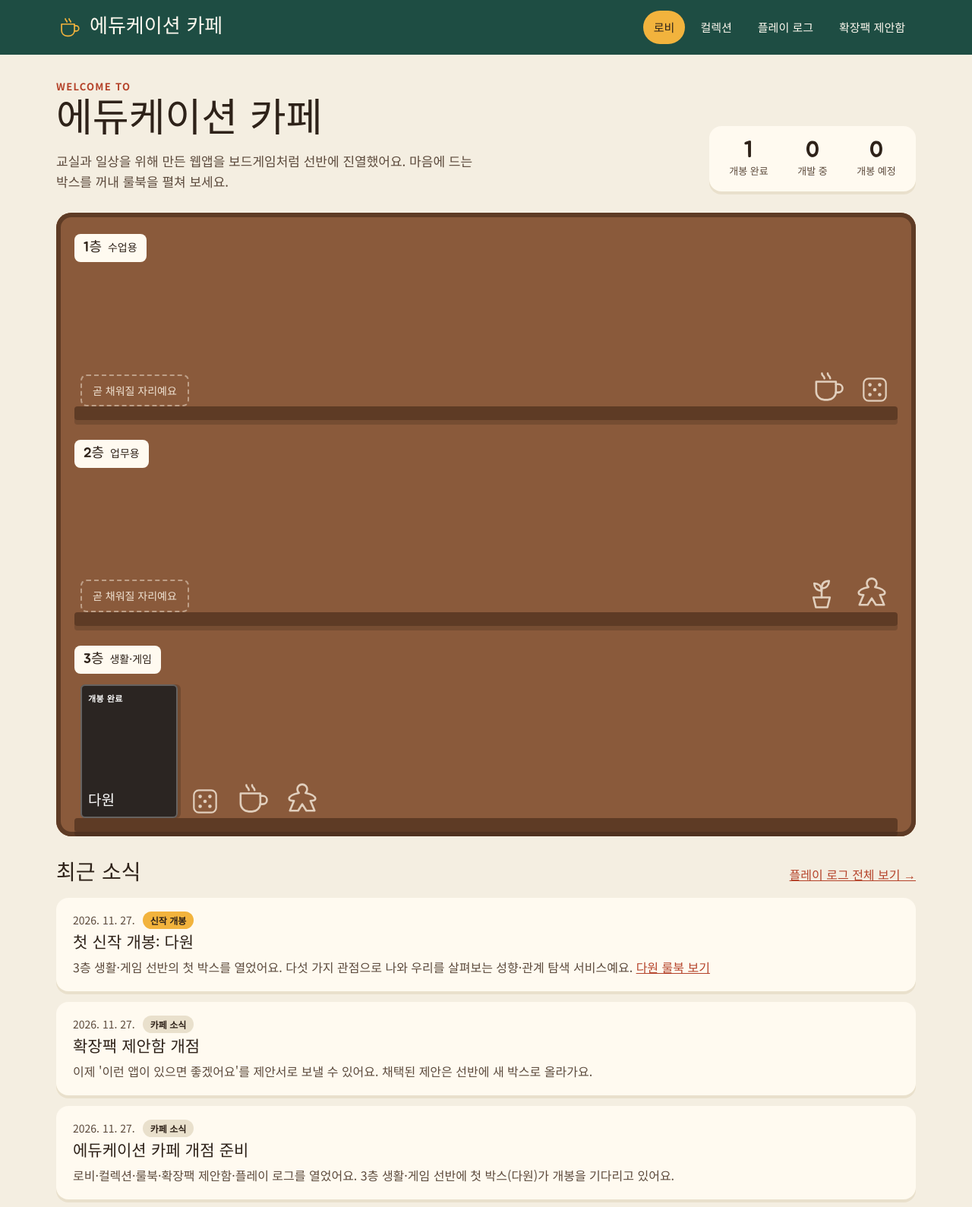
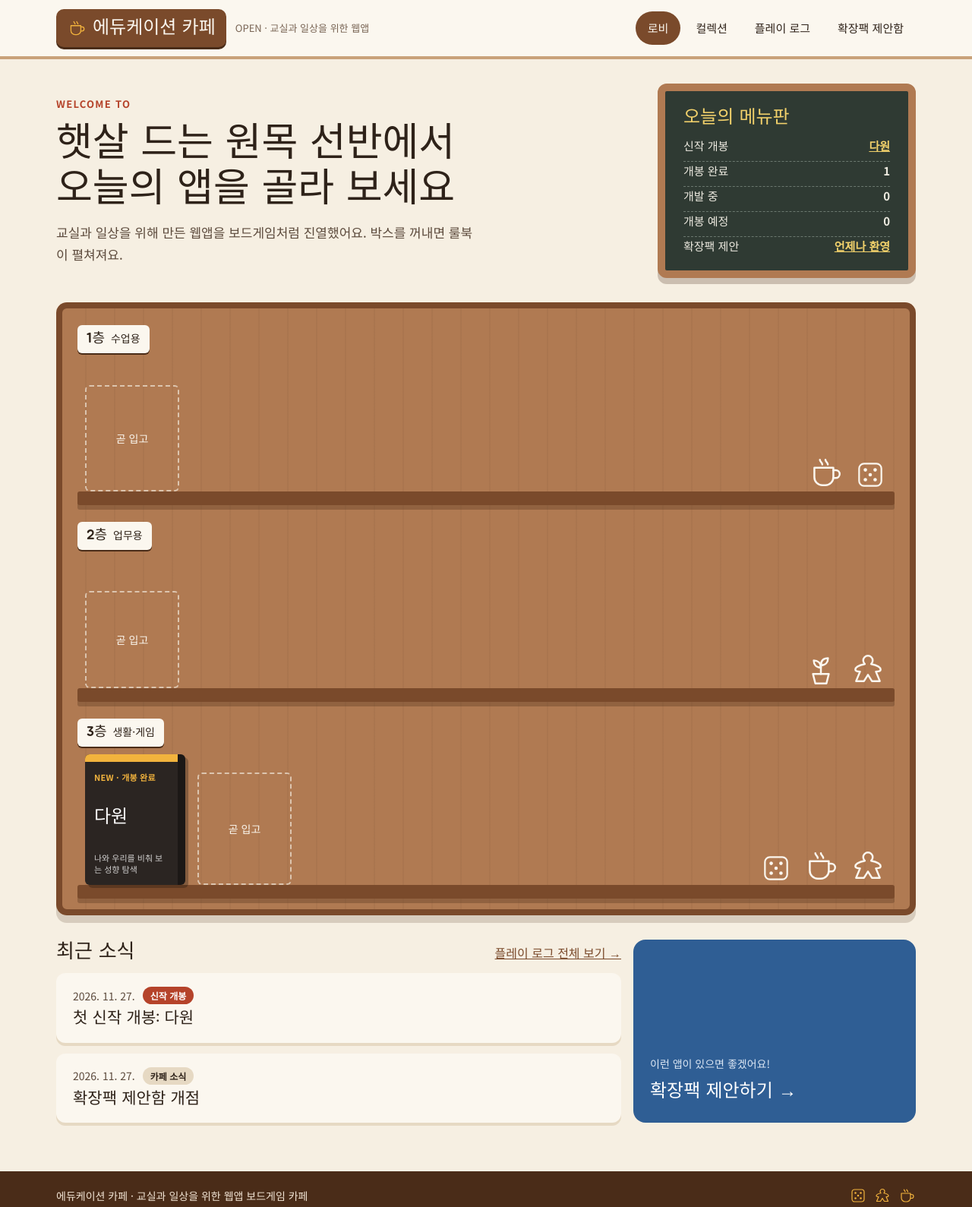
Before and after one commit to mary-park/mirim-education-cafe, a plain HTML site: page index.html in a window 1280 px wide. Shown: the top 1589 px of the page at 76% size. Drawn offline with Linux system fonts and the light colour scheme.

Commit message:
5단계: 시안 1 햇살 원목 카페 디자인 적용
- 크림색 간판 머리말, 칠판 메뉴판, 원목 선반, 옆면 있는 보드게임 박스
- 층마다 '곧 입고' 자리, 개봉 30일 동안 NEW 표시
- 최근 소식 + 제안 카드 배치
- 비어 있는 채택 목록이 보이던 문제 수정

Co-Authored-By: Claude Opus 5.5 <noreply@anthropic.com>
Claude-Session: https://claude.ai/code/session_01T7ceLw3KwCWXYzjYiTGszn

```diff
--- a/assets/css/style.css
+++ b/assets/css/style.css
@@ -1,13 +1,15 @@
 /* 에듀케이션 카페 공통 스타일 */
 :root {
-  --wall: #f4eee1;
-  --wall-dark: #e9e0cc;
-  --paper: #fffaf0;
+  --wall: #f6efe2;
+  --wall-dark: #e6d9c3;
+  --paper: #fbf7ef;
   --ink: #2e2219;
   --ink-soft: #5c4a3c;
-  --wood: #8a5a3b;
-  --wood-dark: #5e3b25;
-  --wood-light: #b07a52;
+  --wood: #b07a52;
+  --wood-dark: #7a4a2b;
+  --wood-deep: #4a2c18;
+  --wood-light: #c9a27a;
+  --chalk: #2f3a33;
   --red: #b5432a;
   --yellow: #f2b33d;
   --blue: #2f5e94;
@@ -18,6 +20,7 @@
 }
 
 * { box-sizing: border-box; }
+[hidden] { display: none !important; }
 html { scroll-behavior: smooth; }
 body {
   margin: 0;
@@ -30,27 +33,29 @@ body {
   flex-direction: column;
 }
 main { flex: 1; width: 100%; max-width: 1180px; margin: 0 auto; padding: 32px 24px 64px; }
-a { color: var(--red); }
-a:hover { color: var(--wood-dark); }
+a { color: var(--wood-dark); }
+a:hover { color: var(--wood-deep); }
 h1, h2, h3 { font-family: var(--font-title); font-weight: 400; margin: 0; line-height: 1.25; }
 svg { width: 100%; height: 100%; fill: none; stroke: currentColor; stroke-width: 2.4; stroke-linecap: round; stroke-linejoin: round; }
 svg .fill { fill: currentColor; stroke: none; }
 :focus-visible { outline: 3px solid var(--blue); outline-offset: 3px; border-radius: 6px; }
 
 /* 머리말: 카페 간판 */
-#site-header { background: var(--green); color: var(--paper); }
-.header-inner { max-width: 1180px; margin: 0 auto; padding: 14px 24px; display: flex; align-items: center; justify-content: space-between; flex-wrap: wrap; gap: 12px; }
-.sign { display: flex; align-items: center; gap: 10px; color: var(--paper); text-decoration: none; }
-.sign:hover { color: var(--yellow); }
-.sign-icon { width: 34px; height: 34px; color: var(--yellow); }
-.sign-text { font-family: var(--font-title); font-size: 26px; }
-#site-header nav { display: flex; gap: 6px; flex-wrap: wrap; }
-#site-header nav a { color: var(--paper); text-decoration: none; padding: 10px 14px; border-radius: 999px; font-size: 15px; font-weight: 500; }
-#site-header nav a:hover { background: rgba(255, 255, 255, 0.12); color: var(--paper); }
-#site-header nav a[aria-current="page"] { background: var(--yellow); color: var(--ink); }
+#site-header { background: var(--paper); border-bottom: 4px solid var(--wood-light); }
+.header-inner { max-width: 1180px; margin: 0 auto; padding: 12px 24px; display: flex; align-items: center; justify-content: space-between; flex-wrap: wrap; gap: 12px; }
+.sign-wrap { display: flex; align-items: center; gap: 12px; flex-wrap: wrap; }
+.sign { display: inline-flex; align-items: center; gap: 8px; background: var(--wood-dark); color: var(--paper); text-decoration: none; border-radius: 10px; padding: 6px 14px; box-shadow: 0 3px 0 var(--wood-deep); }
+.sign:hover { color: #fff; background: var(--wood-deep); }
+.sign-icon { width: 26px; height: 26px; color: var(--yellow); }
+.sign-text { font-family: var(--font-title); font-size: 24px; }
+.sign-tagline { font-size: 13px; color: #7a6656; }
+#site-header nav { display: flex; gap: 4px; flex-wrap: wrap; }
+#site-header nav a { color: var(--ink); text-decoration: none; padding: 10px 16px; border-radius: 999px; font-size: 15px; font-weight: 500; }
+#site-header nav a:hover { background: var(--wall-dark); }
+#site-header nav a[aria-current="page"] { background: var(--wood-dark); color: var(--paper); }
 
 /* 꼬리말 */
-#site-footer { background: var(--wood-dark); color: #f1e4d4; font-size: 14px; }
+#site-footer { background: var(--wood-deep); color: #f1e4d4; font-size: 14px; }
 .footer-inner { max-width: 1180px; margin: 0 auto; padding: 20px 24px; display: flex; justify-content: space-between; align-items: center; gap: 12px; flex-wrap: wrap; }
 .footer-icons { display: flex; gap: 8px; color: var(--yellow); }
 .footer-icons svg { width: 24px; height: 24px; }
@@ -68,49 +73,64 @@ svg .fill { fill: currentColor; stroke: none; }
 .btn--ghost:hover { background: var(--ink); color: var(--paper); }
 .btn[disabled] { opacity: 0.5; cursor: not-allowed; }
 
-/* 로비 소개 */
-.lobby-hero { display: flex; justify-content: space-between; align-items: flex-end; gap: 24px; flex-wrap: wrap; margin-bottom: 28px; }
-.lobby-hero h1 { font-size: clamp(34px, 5.5vw, 52px); }
-.lobby-hero p { margin: 8px 0 0; color: var(--ink-soft); font-size: 17px; max-width: 560px; }
-.counter { background: var(--paper); border-radius: var(--radius); padding: 16px 20px; display: flex; gap: 20px; box-shadow: 0 4px 0 var(--wall-dark); }
-.counter div { display: flex; flex-direction: column; align-items: center; min-width: 64px; }
-.counter b { font-family: var(--font-title); font-size: 30px; font-weight: 400; line-height: 1.1; }
-.counter span { font-size: 13px; color: var(--ink-soft); }
+/* 로비 소개 + 칠판 메뉴판 */
+.lobby-hero { display: flex; gap: 28px; align-items: stretch; flex-wrap: wrap; margin-bottom: 32px; }
+.lobby-intro { flex: 1 1 460px; display: flex; flex-direction: column; justify-content: center; gap: 12px; }
+.lobby-intro h1 { font-size: clamp(34px, 5vw, 52px); line-height: 1.15; }
+.lobby-intro p { margin: 0; color: var(--ink-soft); font-size: 17px; line-height: 1.7; max-width: 560px; }
+.chalkboard { flex: 0 1 340px; background: var(--chalk); border: 10px solid var(--wood); border-radius: 12px; padding: 20px 24px; color: #edeae0; display: flex; flex-direction: column; gap: 10px; box-shadow: 0 8px 0 rgba(74, 44, 24, 0.25); }
+.chalkboard h2 { font-size: 24px; color: #f2d16b; }
+.chalk-row { display: flex; justify-content: space-between; gap: 12px; border-bottom: 1px dashed #6b786f; padding-bottom: 8px; font-size: 15px; }
+.chalk-row:last-child { border-bottom: 0; padding-bottom: 0; }
+.chalk-row a { color: #f2d16b; font-weight: 700; }
+.chalk-row a:hover { color: #fff; }
 
-/* 선반 */
-.shelf-unit { background: var(--wood); border-radius: 20px; padding: 18px 18px 6px; box-shadow: inset 0 0 0 6px var(--wood-dark); }
-.floor { padding: 10px 6px 0; }
-.floor + .floor { margin-top: 16px; }
-.floor-label { display: inline-flex; align-items: baseline; gap: 8px; background: var(--paper); color: var(--ink); border-radius: 8px; padding: 4px 12px; font-size: 14px; margin-bottom: 10px; }
+/* 원목 선반 */
+.shelf-unit {
+  background-color: var(--wood);
+  background-image: repeating-linear-gradient(90deg, rgba(74, 44, 24, 0.06) 0 2px, transparent 2px 38px);
+  border-radius: 14px; padding: 16px 18px 6px;
+  box-shadow: inset 0 0 0 8px var(--wood-dark), 0 10px 0 rgba(74, 44, 24, 0.18);
+}
+.floor { padding: 14px 10px 0; }
+.floor + .floor { margin-top: 8px; }
+.floor:last-child { padding-bottom: 16px; }
+.floor-label { display: inline-flex; align-items: baseline; gap: 8px; background: var(--paper); color: var(--ink); border-radius: 6px; padding: 4px 12px; font-size: 14px; margin-bottom: 10px; box-shadow: 0 2px 0 var(--wood-deep); }
 .floor-label b { font-family: var(--font-title); font-weight: 400; font-size: 18px; }
-.floor-items { display: flex; align-items: flex-end; gap: 14px; flex-wrap: wrap; min-height: 180px; padding: 0 8px; }
-.plank { height: 18px; background: var(--wood-dark); border-radius: 4px; margin-top: 0; box-shadow: 0 6px 0 rgba(0, 0, 0, 0.15); }
+.floor-items { display: flex; align-items: flex-end; gap: 16px; flex-wrap: wrap; min-height: 172px; padding: 0 10px; }
+.plank { height: 18px; background: var(--wood-dark); border-radius: 3px; box-shadow: 0 6px 0 rgba(74, 44, 24, 0.3); }
 
+/* 보드게임 박스: 윗면 띠 + 오른쪽 옆면 */
 .box {
-  position: relative; width: 128px; height: var(--box-h, 160px);
+  position: relative; width: 132px; height: var(--box-h, 160px);
   background: var(--box-color); color: #fff; border-radius: 6px;
-  padding: 10px; display: flex; flex-direction: column; justify-content: space-between;
-  text-decoration: none; box-shadow: inset 0 0 0 2px rgba(255, 255, 255, 0.28), 4px 0 0 rgba(0, 0, 0, 0.18);
+  border-right: 10px solid rgba(0, 0, 0, 0.35);
+  padding: 22px 12px 12px; display: flex; flex-direction: column; justify-content: space-between; gap: 6px;
+  text-decoration: none; box-shadow: 4px 4px 0 rgba(0, 0, 0, 0.25);
   transition: transform 0.2s ease;
 }
+.box::before { content: ""; position: absolute; top: 0; left: 0; right: 0; height: 10px; background: var(--box-accent, var(--yellow)); border-radius: 6px 0 0 0; }
 .box:hover { transform: translateY(-8px); color: #fff; }
-.box-tag { font-size: 11px; font-weight: 700; letter-spacing: 0.04em; }
-.box-name { font-family: var(--font-title); font-size: 19px; line-height: 1.2; }
-.box--sealed {
-  background-color: var(--box-color);
-  background-image: repeating-linear-gradient(135deg, rgba(255, 255, 255, 0.16) 0 10px, transparent 10px 20px);
-}
-.box-sticker { position: absolute; top: 38%; left: -6px; right: -6px; background: var(--yellow); color: var(--ink); text-align: center; font-size: 11px; font-weight: 700; letter-spacing: 0.08em; padding: 3px 0; transform: rotate(-6deg); }
-.prop { width: 52px; height: 52px; color: #f1e4d4; opacity: 0.85; }
+.box-tag { font-size: 11px; font-weight: 700; color: var(--box-accent, var(--yellow)); letter-spacing: 0.02em; }
+.box-name { font-family: var(--font-title); font-size: 24px; line-height: 1.15; }
+.box-teaser { font-size: 11px; line-height: 1.4; color: rgba(255, 255, 255, 0.78); display: -webkit-box; -webkit-line-clamp: 2; -webkit-box-orient: vertical; overflow: hidden; }
+.box--sealed { background-image: repeating-linear-gradient(135deg, rgba(255, 255, 255, 0.16) 0 10px, transparent 10px 20px); }
+.box-sticker { position: absolute; top: 42%; left: -6px; right: -14px; background: var(--yellow); color: var(--ink); text-align: center; font-size: 11px; font-weight: 700; letter-spacing: 0.08em; padding: 3px 0; transform: rotate(-6deg); }
+.slot { width: 124px; height: 140px; border: 2px dashed rgba(251, 247, 239, 0.6); border-radius: 6px; display: flex; align-items: center; justify-content: center; color: var(--paper); font-size: 14px; }
+.props { margin-left: auto; display: flex; gap: 12px; align-items: flex-end; }
+.prop { width: 50px; height: 50px; color: var(--paper); }
 .prop--dice { width: 44px; height: 44px; }
-.empty-note { color: #f1e4d4; font-size: 14px; align-self: flex-end; margin-right: auto; padding: 8px 14px; border: 2px dashed rgba(241, 228, 212, 0.5); border-radius: 8px; }
 
-/* 제안함 바로가기 */
-.cta { margin-top: 32px; background: var(--blue); color: #fff; border-radius: 20px; padding: 28px; display: flex; justify-content: space-between; align-items: center; gap: 20px; flex-wrap: wrap; }
-.cta h2 { font-size: 28px; }
-.cta p { margin: 4px 0 0; color: #dce7f4; }
-.cta .btn { background: var(--yellow); color: var(--ink); }
-.cta .btn:hover { background: #fff; }
+/* 로비 아래: 최근 소식 + 제안 카드 */
+.lobby-bottom { margin-top: 32px; display: grid; grid-template-columns: minmax(0, 2fr) minmax(0, 1fr); gap: 16px; align-items: stretch; }
+.news-head { display: flex; justify-content: space-between; align-items: baseline; gap: 12px; flex-wrap: wrap; margin-bottom: 12px; }
+.news-head h2 { font-size: 26px; }
+.log-list--compact { display: grid; grid-template-columns: repeat(auto-fit, minmax(240px, 1fr)); gap: 16px; }
+.log-list--compact .log-item p { display: none; }
+.cta-card { background: var(--blue); color: #fff; border-radius: var(--radius); padding: 22px; text-decoration: none; display: flex; flex-direction: column; justify-content: flex-end; gap: 6px; min-height: 140px; transition: transform 0.2s ease; }
+.cta-card:hover { color: #fff; transform: translateY(-4px); }
+.cta-card span { font-size: 14px; color: #dce7f4; }
+.cta-card b { font-family: var(--font-title); font-weight: 400; font-size: 24px; }
 
 /* 컬렉션 */
 .filters { display: flex; gap: 8px; flex-wrap: wrap; margin-bottom: 24px; }
@@ -165,16 +185,13 @@ fieldset.field { border: 0; padding: 0; margin: 0 0 18px; }
 
 /* 플레이 로그 */
 .log-list { list-style: none; margin: 0; padding: 0; display: flex; flex-direction: column; gap: 14px; }
-.log-item { background: var(--paper); border-radius: var(--radius); padding: 18px 22px; box-shadow: 0 4px 0 var(--wall-dark); display: flex; flex-direction: column; gap: 6px; }
+.log-item { background: var(--paper); border-radius: 12px; padding: 18px 22px; box-shadow: 0 4px 0 var(--wall-dark); display: flex; flex-direction: column; gap: 6px; }
 .log-item h3 { font-size: 21px; }
 .log-item p { margin: 0; color: var(--ink-soft); }
 .log-meta { display: flex; gap: 10px; align-items: center; font-size: 14px; color: var(--ink-soft); flex-wrap: wrap; }
 .log-type { background: var(--wall-dark); color: var(--ink); border-radius: 999px; padding: 2px 10px; font-size: 12px; font-weight: 700; }
-.log-item--release .log-type { background: var(--yellow); }
+.log-item--release .log-type { background: var(--red); color: #fff; }
 .log-item--adopted .log-type { background: var(--blue); color: #fff; }
-.news { margin-top: 32px; }
-.news-head { display: flex; justify-content: space-between; align-items: baseline; gap: 12px; flex-wrap: wrap; margin-bottom: 14px; }
-.news-head h2 { font-size: 28px; }
 
 /* 채택된 제안 */
 .adopted { margin-top: 40px; display: flex; flex-direction: column; gap: 8px; }
@@ -191,8 +208,11 @@ fieldset.field { border: 0; padding: 0; margin: 0 0 18px; }
 @media (max-width: 760px) {
   main { padding: 24px 16px 48px; }
   .suggest-layout { grid-template-columns: 1fr; }
-  .box { width: calc(50% - 7px); max-width: 150px; }
+  .box, .slot { width: calc(50% - 8px); max-width: 150px; }
   .floor-items { min-height: 160px; }
-  .floor-items .prop ~ .prop ~ .prop { display: none; }
+  .props .prop ~ .prop { display: none; }
+  .lobby-bottom { grid-template-columns: 1fr; }
+  .chalkboard { flex-basis: 100%; }
+  .sign-tagline { display: none; }
   .rulebook-body, .rulebook-cover { padding: 24px 20px; }
 }
--- a/assets/js/common.js
+++ b/assets/js/common.js
@@ -30,10 +30,13 @@ function renderHeader(activeKey) {
   ).join("");
   el.innerHTML = `
     <div class="header-inner">
-      <a class="sign" href="index.html">
-        <span class="sign-icon">${ICONS.coffee}</span>
-        <span class="sign-text">${window.CAFE_CONFIG.siteName}</span>
-      </a>
+      <div class="sign-wrap">
+        <a class="sign" href="index.html">
+          <span class="sign-icon">${ICONS.coffee}</span>
+          <span class="sign-text">${window.CAFE_CONFIG.siteName}</span>
+        </a>
+        <span class="sign-tagline">OPEN · 교실과 일상을 위한 웹앱</span>
+      </div>
       <nav aria-label="주요 메뉴">${links}</nav>
     </div>`;
 }
@@ -100,18 +103,32 @@ function difficultyDots(n) {
   return "●".repeat(v) + "○".repeat(5 - v);
 }
 
-// 선반 위 박스 한 개
+// 개봉 후 30일 안이면 NEW
+function isNew(app) {
+  if (app.status !== "open" || !app.released) return false;
+  const days = (Date.now() - new Date(app.released + "T00:00:00").getTime()) / 86400000;
+  return days >= 0 && days <= 30;
+}
+
+// 선반 위 보드게임 박스 한 개
 function boxHtml(app, index) {
-  const heights = [168, 150, 176, 158, 140];
+  const heights = [164, 150, 172, 156, 144];
   const h = heights[index % heights.length];
   const status = app.status || "sealed";
+  const tag = (isNew(app) ? "NEW · " : "") + (STATUS_LABEL[status] || "");
   return `
     <a class="box box--${status}" href="rulebook.html?id=${encodeURIComponent(app.id)}"
-       style="--box-color:${escapeHtml(app.color || "#B5432A")}; --box-h:${h}px">
-      <span class="box-tag">${STATUS_LABEL[status] || ""}</span>
+       style="--box-color:${escapeHtml(app.color || "#B5432A")}; --box-accent:${escapeHtml(app.accent || "#F2B33D")}; --box-h:${h}px">
+      <span class="box-tag">${tag}</span>
       <span class="box-name">${escapeHtml(app.name)}</span>
-      ${status === "sealed" ? '<span class="box-sticker">COMING SOON</span>' : ""}
+      ${status === "sealed" ? '<span class="box-sticker">COMING SOON</span>' : `<span class="box-teaser">${escapeHtml(app.boxLine || app.teaser)}</span>`}
     </a>`;
+}
+
+// 아직 박스가 들어오지 않은 자리
+function slotHtml(index) {
+  const heights = [140, 128, 148];
+  return `<span class="slot" style="height:${heights[index % heights.length]}px">곧 입고</span>`;
 }
 
 // 비어 있는 자리를 채우는 소품
@@ -121,9 +138,10 @@ function propsHtml(seed) {
     ["plant", "meeple"],
     ["dice", "coffee", "meeple"]
   ];
-  return sets[seed % sets.length]
+  const items = sets[seed % sets.length]
     .map((k) => `<span class="prop prop--${k}">${ICONS[k]}</span>`)
     .join("");
+  return `<span class="props">${items}</span>`;
 }
 
 // 플레이 로그 항목 (로비의 최근 소식과 플레이 로그 페이지에서 함께 사용)
--- a/assets/js/lobby.js
+++ b/assets/js/lobby.js
@@ -1,30 +1,38 @@
-// 로비: 층별 선반과 개봉 현황
+// 로비: 칠판 메뉴판, 층별 원목 선반, 최근 소식
 renderHeader("lobby");
 renderFooter();
-renderLog(document.getElementById("news"), 3);
+renderLog(document.getElementById("news"), 2);
 
 (async () => {
   const shelf = document.getElementById("shelf");
-  const counter = document.getElementById("counter");
+  const menu = document.getElementById("menu");
   try {
     const { floors, apps } = await loadCafeData();
 
+    // 칠판 메뉴판: 가장 최근에 개봉한 앱 + 상태별 개수
     const count = (s) => apps.filter((a) => a.status === s).length;
-    counter.innerHTML = `
-      <div><b>${count("open")}</b><span>개봉 완료</span></div>
-      <div><b>${count("brewing")}</b><span>개발 중</span></div>
-      <div><b>${count("sealed")}</b><span>개봉 예정</span></div>`;
+    const latest = apps
+      .filter((a) => a.status === "open")
+      .sort((a, b) => String(b.released).localeCompare(String(a.released)))[0];
+    menu.innerHTML = `
+      <div class="chalk-row"><span>신작 개봉</span>${
+        latest ? `<a href="rulebook.html?id=${encodeURIComponent(latest.id)}">${escapeHtml(latest.name)}</a>` : "<b>준비 중</b>"
+      }</div>
+      <div class="chalk-row"><span>개봉 완료</span><b>${count("open")}</b></div>
+      <div class="chalk-row"><span>개발 중</span><b>${count("brewing")}</b></div>
+      <div class="chalk-row"><span>개봉 예정</span><b>${count("sealed")}</b></div>
+      <div class="chalk-row"><span>확장팩 제안</span><a href="suggest.html">언제나 환영</a></div>`;
 
+    // 층마다 박스 + '곧 입고' 자리 하나 + 소품
     shelf.innerHTML = floors
       .sort((a, b) => a.floor - b.floor)
       .map((floor, i) => {
         const items = apps.filter((a) => a.floor === floor.id);
         const boxes = items.map((a, j) => boxHtml(a, j + i)).join("");
-        const empty = items.length === 0 ? '<span class="empty-note">곧 채워질 자리예요</span>' : "";
         return `
           <div class="floor">
             <div class="floor-label"><b>${floor.floor}층</b> ${escapeHtml(floor.name)}</div>
-            <div class="floor-items">${boxes}${empty}${propsHtml(i)}</div>
+            <div class="floor-items">${boxes}${slotHtml(i)}${propsHtml(i)}</div>
             <div class="plank"></div>
           </div>`;
       })
--- a/data/apps.json
+++ b/data/apps.json
@@ -53,7 +53,9 @@
           "alt": "휴대폰에서 본 다원 첫 화면"
         }
       ],
-      "released": "2026-11-27"
+      "released": "2026-11-27",
+      "accent": "#F2B33D",
+      "boxLine": "나와 우리를 비춰 보는 성향 탐색"
     }
   ]
 }
--- a/index.html
+++ b/index.html
@@ -23,32 +23,33 @@
 <header id="site-header"></header>
 <main>
   <section class="lobby-hero">
-    <div>
+    <div class="lobby-intro">
       <div class="eyebrow">WELCOME TO</div>
-      <h1>에듀케이션 카페</h1>
-      <p>교실과 일상을 위해 만든 웹앱을 보드게임처럼 선반에 진열했어요. 마음에 드는 박스를 꺼내 룰북을 펼쳐 보세요.</p>
+      <h1>햇살 드는 원목 선반에서<br>오늘의 앱을 골라 보세요</h1>
+      <p>교실과 일상을 위해 만든 웹앱을 보드게임처럼 진열했어요. 박스를 꺼내면 룰북이 펼쳐져요.</p>
     </div>
-    <div class="counter" id="counter" aria-live="polite"></div>
+    <aside class="chalkboard" aria-labelledby="menu-title">
+      <h2 id="menu-title">오늘의 메뉴판</h2>
+      <div id="menu" aria-live="polite"><div class="chalk-row"><span>메뉴를 적는 중…</span></div></div>
+    </aside>
   </section>
 
   <section aria-label="웹앱 선반">
     <div class="shelf-unit" id="shelf"><p class="notice">선반을 준비하고 있어요…</p></div>
   </section>
 
-  <section class="news" aria-labelledby="news-title">
-    <div class="news-head">
-      <h2 id="news-title">최근 소식</h2>
-      <a href="log.html">플레이 로그 전체 보기 →</a>
+  <section class="lobby-bottom">
+    <div aria-labelledby="news-title">
+      <div class="news-head">
+        <h2 id="news-title">최근 소식</h2>
+        <a href="log.html">플레이 로그 전체 보기 →</a>
+      </div>
+      <ol class="log-list log-list--compact" id="news"></ol>
     </div>
-    <ol class="log-list" id="news"></ol>
-  </section>
-
-  <section class="cta">
-    <div>
-      <h2>이런 앱이 있으면 좋겠어요!</h2>
-      <p>필요한 앱 아이디어를 확장팩 제안서로 보내 주세요. 채택되면 선반에 새 박스가 올라가요.</p>
-    </div>
-    <a class="btn" href="suggest.html">확장팩 제안하기</a>
+    <a class="cta-card" href="suggest.html">
+      <span>이런 앱이 있으면 좋겠어요!</span>
+      <b>확장팩 제안하기 →</b>
+    </a>
   </section>
 </main>
 <footer id="site-footer"></footer>
```
Also changed, not shown: 1 other file.
